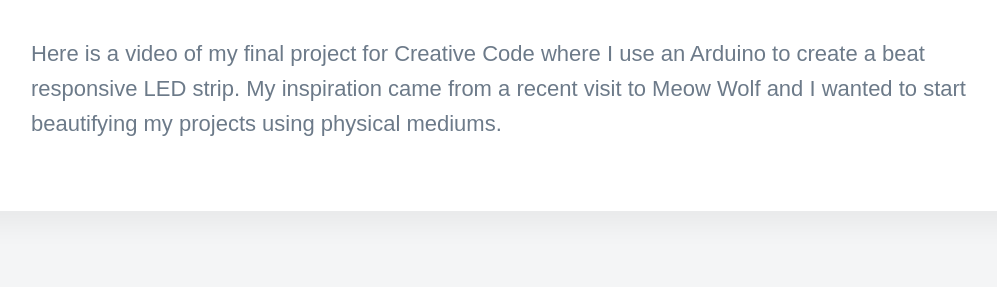
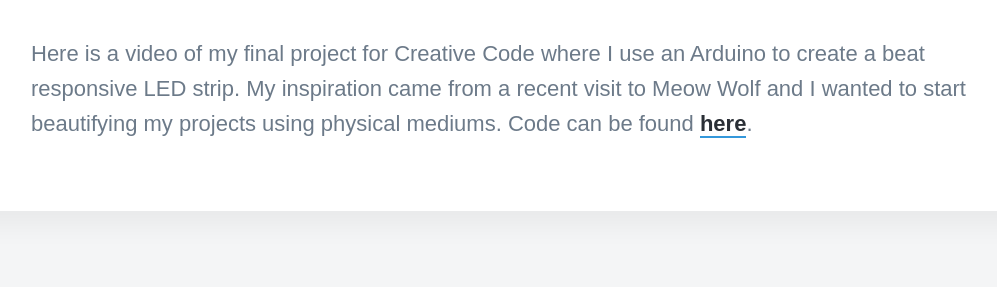
Before and after one commit to starbuck10/JCoffie, a Jekyll site: the page built from _projects/2021-11-02-generative-art.md, in a window 1280 px wide and 900 px high, scrolled down 5243 px, cut to the strip 509-796 px from the top of the window. Shown: the whole strip, without its empty margins (139-1136 px from the left). Built offline with Jekyll 4.4.1, drawn with Linux system fonts in a browser that asks for light colours; nearby versions of some CDN libraries; some web fonts are replaced.

Commit message:
update project data

```diff
--- a/_projects/2021-11-02-generative-art.md
+++ b/_projects/2021-11-02-generative-art.md
@@ -64,4 +64,4 @@ Creative coding poster pictures a geometric fox with random eye color changes an
 
 <p align="center"><iframe width="560" height="315" src="https://www.youtube.com/embed/9ThS4DDEYw4" title="YouTube video player" frameborder="0" allow="accelerometer; autoplay; clipboard-write; encrypted-media; gyroscope; picture-in-picture" allowfullscreen></iframe></p>
 
-Here is a video of my final project for Creative Code where I use an Arduino to create a beat responsive LED strip.  My inspiration came from a recent visit to Meow Wolf and I wanted to start beautifying my projects using physical mediums.
+Here is a video of my final project for Creative Code where I use an Arduino to create a beat responsive LED strip.  My inspiration came from a recent visit to Meow Wolf and I wanted to start beautifying my projects using physical mediums.  Code can be found <a href = "https://github.com/starbuck10/ArduinoReactiveLEDS"> here</a>.
```
